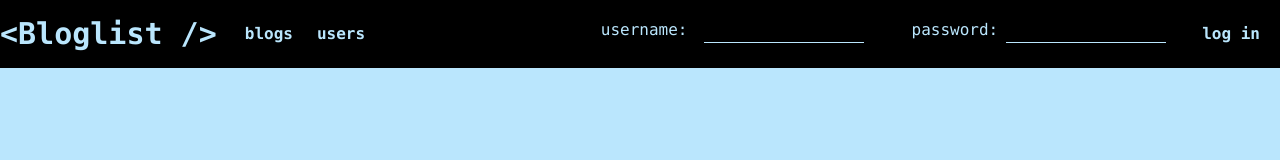
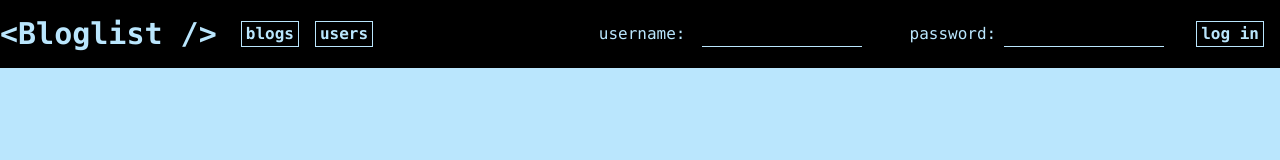
Before and after one commit to mirdevilar/hy-fs-p7, a React (Vite) app in the folder bloglist/frontend/: page /users in a window 1280 px wide. Shown: the top 160 px of the page. Built offline with nearby package versions, Linux system fonts and the light colour scheme; no server answers.

Commit message:
minor fixes

```diff
--- a/bloglist/frontend/package.json
+++ b/bloglist/frontend/package.json
@@ -41,6 +41,7 @@
     "jest": "^29.7.0",
     "jest-environment-jsdom": "^29.7.0",
     "postcss": "^8.4.35",
+    "prettier": "^3.2.5",
     "tailwindcss": "^3.4.1",
     "vite": "^5.0.8"
   },
--- a/bloglist/frontend/src/components/Login.jsx
+++ b/bloglist/frontend/src/components/Login.jsx
@@ -31,7 +31,7 @@ const Login = () => {
   return (
     <section>
       <form onSubmit={handleLogin} className="flex *:mx-4 *-md:max-w-20">
-        <div className="*:mx-2">
+        <div className="flex *:my-auto *:mx-2 ">
           <label>username:</label>
           <input
             type="text"
@@ -41,7 +41,7 @@ const Login = () => {
             className="input"
           />
         </div>
-        <div className="*:px-2">
+        <div className="flex *:my-auto *:px-2 ">
           <label>password:</label>
           <input
             type="password"
--- a/bloglist/frontend/src/index.css
+++ b/bloglist/frontend/src/index.css
@@ -4,16 +4,18 @@
 
 @layer utilities {
   nav .button {
-    @apply bg-transparent text-light-accent font-bold px-1 my-1
+    @apply bg-transparent text-light-accent font-bold px-1 my-1 border-light-accent;
+    border: solid 1px;
   }
   nav .button:hover {
-    @apply bg-light-accent text-black
+    @apply bg-light-accent text-black;
+  }
+  #content button{
+    @apply text-black bg-light-accent font-bold px-1 my-1 border-black;
+    border: solid 1px;
   }
   #content button:hover {
-    @apply bg-black text-light-accent font-bold px-1 my-1
-  }
-  #content button{
-    @apply text-black bg-light-accent font-bold px-1 my-1
+    @apply bg-black text-light-accent;
   }
   nav input {
     @apply bg-black w-40;
```
Also changed, not shown: 2 other files (tests, documents, lock files or other folders).
